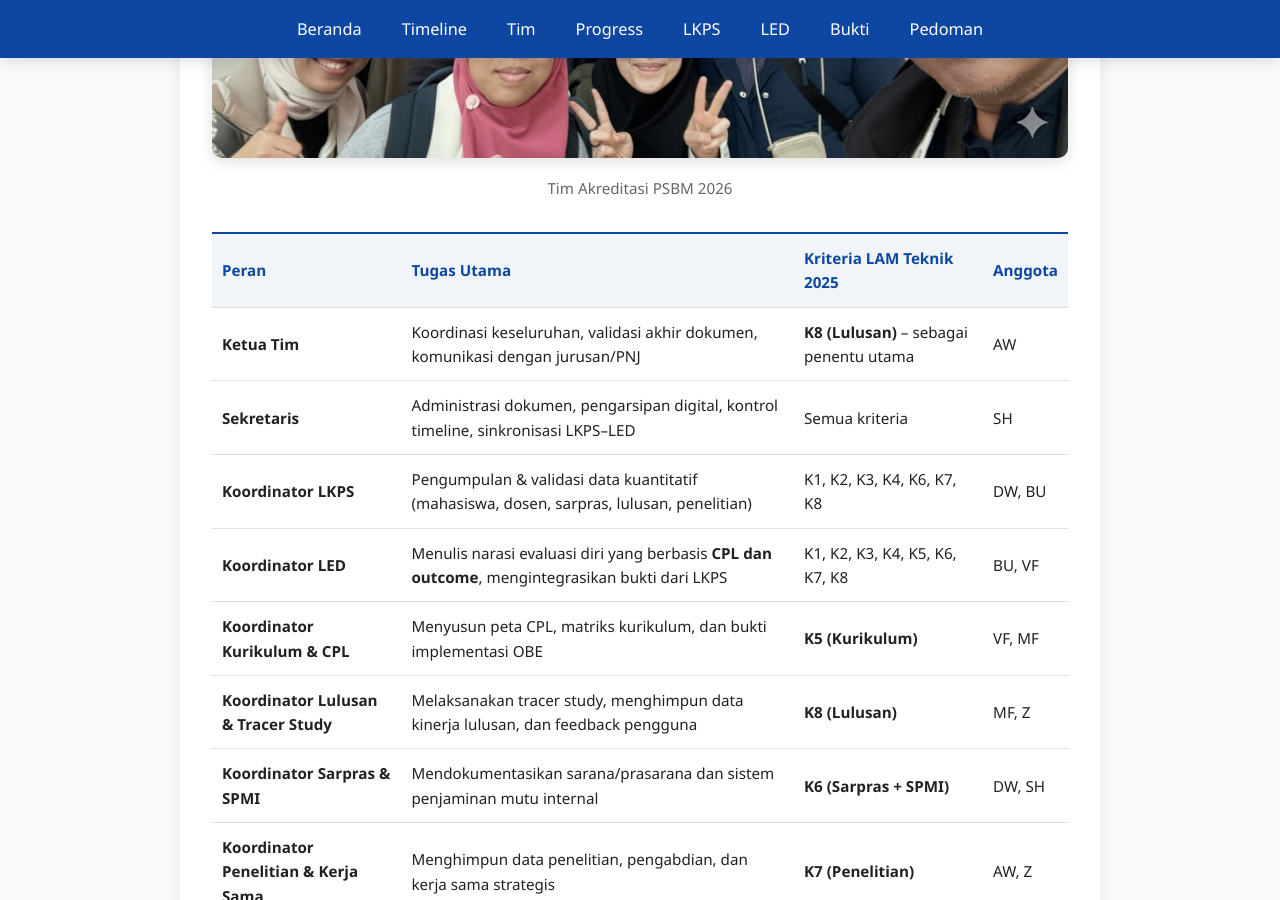
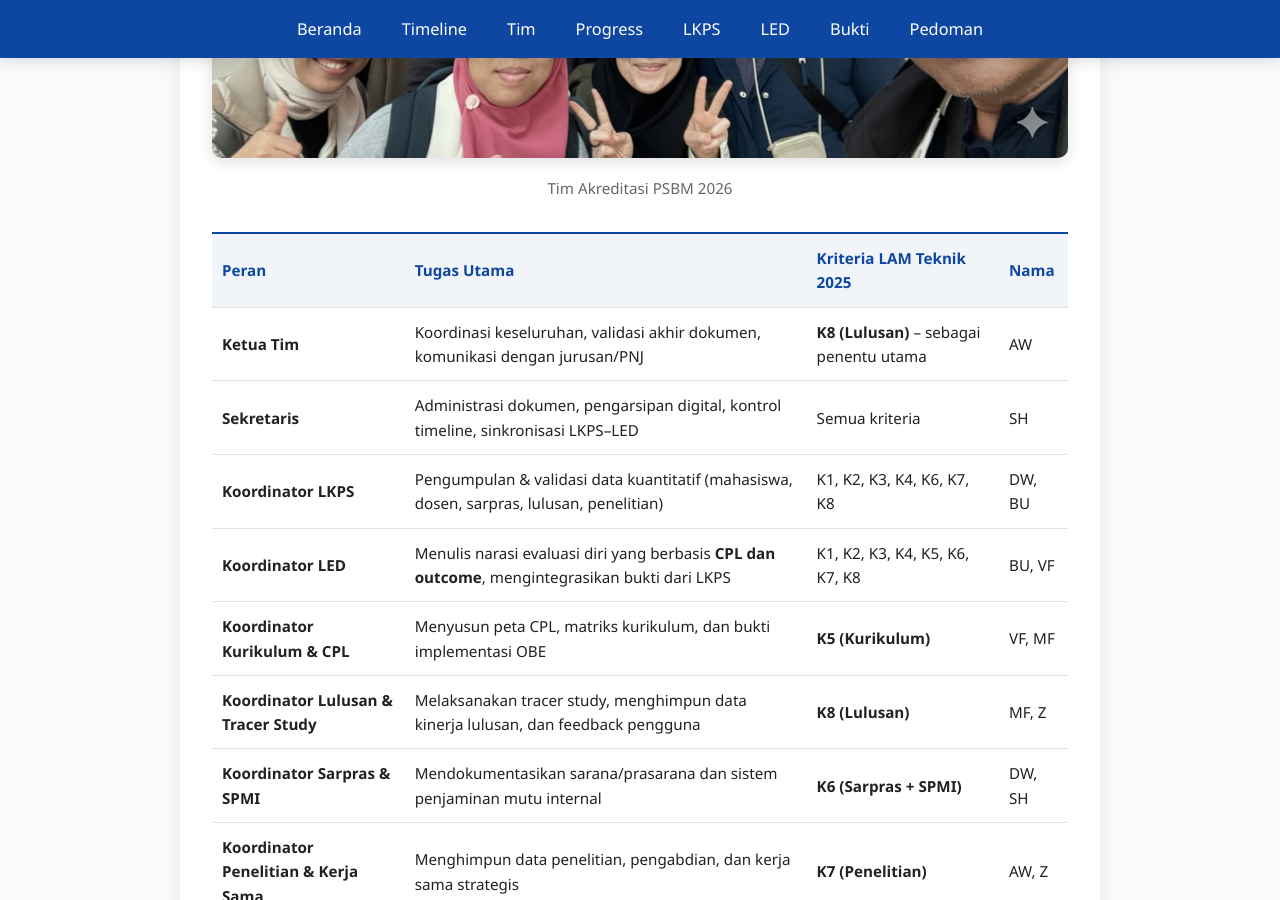
Before and after one commit to portal-psbm/aksibm-26, a Jekyll site: the page built from tim.md, in a window 1280 px wide and 900 px high, scrolled down 629 px. Built offline with Jekyll 4.4.1, drawn with Linux system fonts in a browser that asks for light colours.

Commit message:
Update Tim

```diff
--- a/tim.md
+++ b/tim.md
@@ -56,7 +56,7 @@ Tim ini dibentuk untuk mempersiapkan akreditasi berdasarkan **Instrumen Akredita
       <th>Peran</th>
       <th>Tugas Utama</th>
       <th>Kriteria LAM Teknik 2025</th>
-      <th>Anggota</th>
+      <th>Nama</th>
     </tr>
   </thead>
   <tbody>
```
